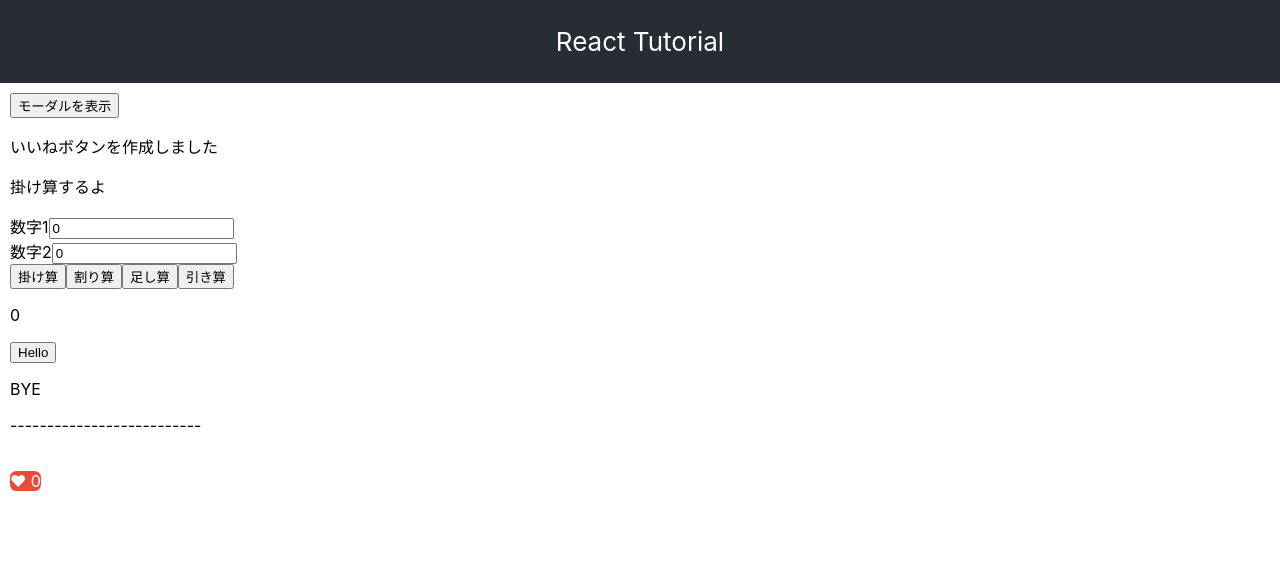
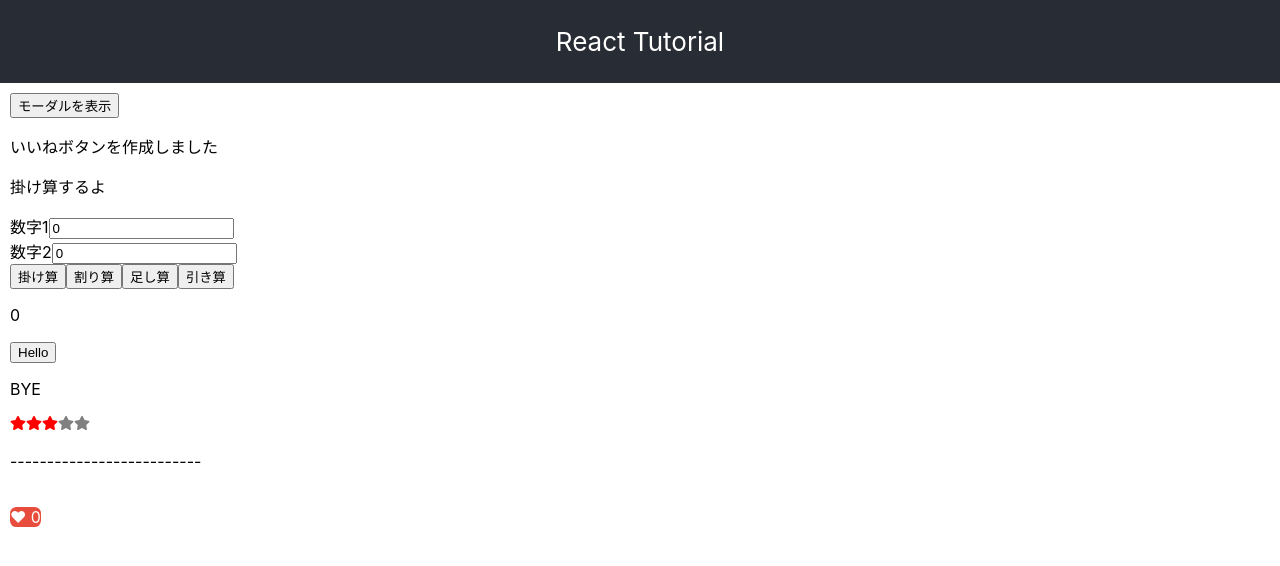
Before and after one commit to Kou-ISK/react-tutorial, a React (Create React App) app: page / in a window 1280 px wide. Shown: the top 566 px of the page. Built offline with nearby package versions, Linux system fonts and the light colour scheme.

Commit message:
feat: 星でレーティングする機能を追加

```diff
--- a/package.json
+++ b/package.json
@@ -14,6 +14,7 @@
     "axios": "^1.3.6",
     "react": "^18.2.0",
     "react-dom": "^18.2.0",
+    "react-icons": "^4.8.0",
     "react-router-dom": "^6.11.0",
     "react-scripts": "^2.1.3",
     "style-loader": "^3.3.2",
--- /dev/null
+++ b/src/components/StarRating.tsx
@@ -0,0 +1,23 @@
+import { FaStar } from "react-icons/fa";
+import React, { useState } from "react";
+
+export const Star = ({ selected = false, onSelect = () => { } }) => (
+    <FaStar color={selected ? "red" : "gray"} onClick={onSelect} />
+)
+
+export const StarRating = ({ totalStars = 5 }: { totalStars: number }) => {
+    const [selectedStars, setSelectedStars] = useState(3);
+    return (
+        <>
+            {[...Array(totalStars)].map((n, i) => (
+                <Star
+                    key={i}
+                    selected={selectedStars > i}
+                    onSelect={() => setSelectedStars(i + 1)}
+                />
+            ))}
+        </>
+    );
+}
+
+//https://zenn.dev/cryptobox/articles/d3f952db7bc077
--- a/src/pages/MainPage.tsx
+++ b/src/pages/MainPage.tsx
@@ -5,7 +5,7 @@
 import { TodoList } from "./../components/TodoList";
 import { TodoTitle } from "./../components/TodoTitle";
 import { HelloWorldButton } from './../components/HelloWorldButton';
-
+import { StarRating } from '../components/StarRating';
 import { Calc } from './../components/Calc';
 
 export const MainPage = () => {
@@ -19,7 +19,8 @@
             <label htmlFor="num2">数字2</label><input type="number" id="num2" value={num2} onChange={(event) => setNumber2(event.target.valueAsNumber)} />
             <Calc num1={num1} num2={num2} />
             <HelloWorldButton />
-            <p>--------------------------</p>
+            <StarRating totalStars={5} />
+            <p>--------------------------</p >
         </>
     );
 }
```
Also changed, not shown: 1 other file (tests, documents, lock files or other folders).
